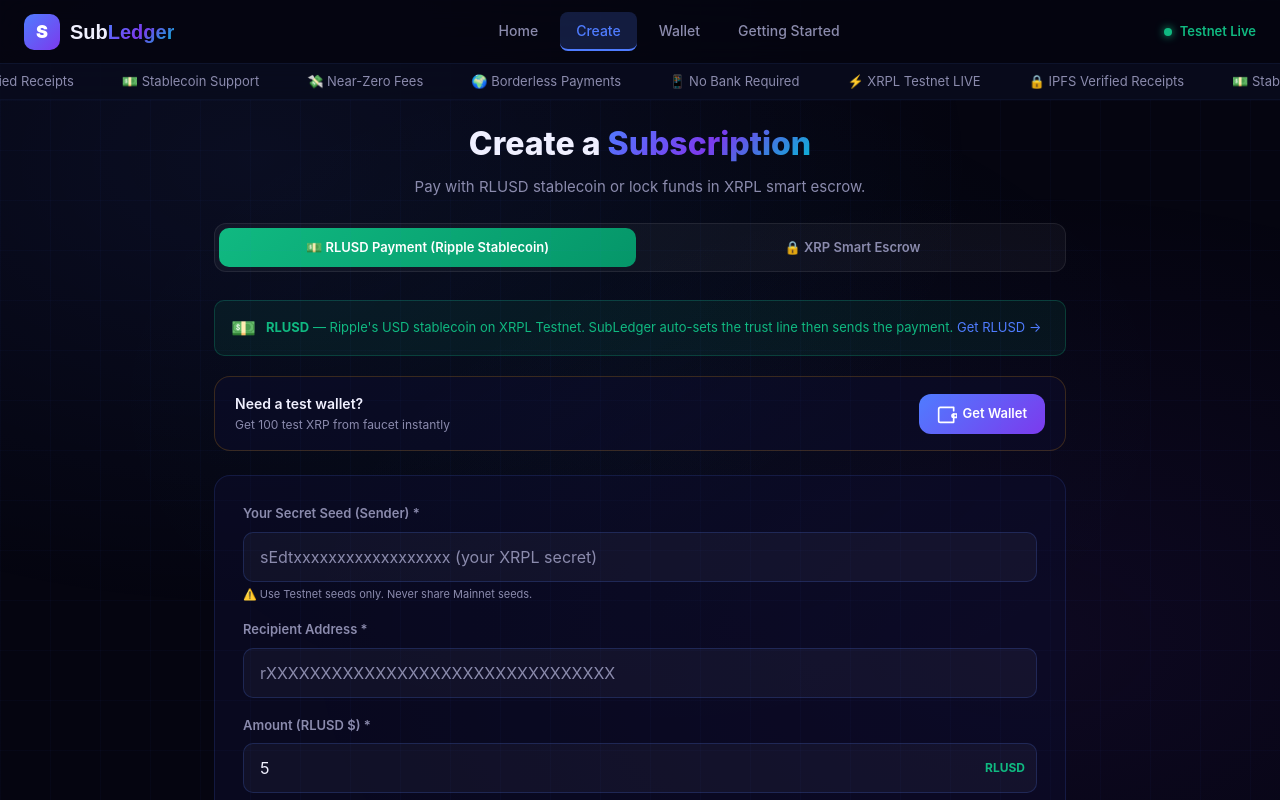
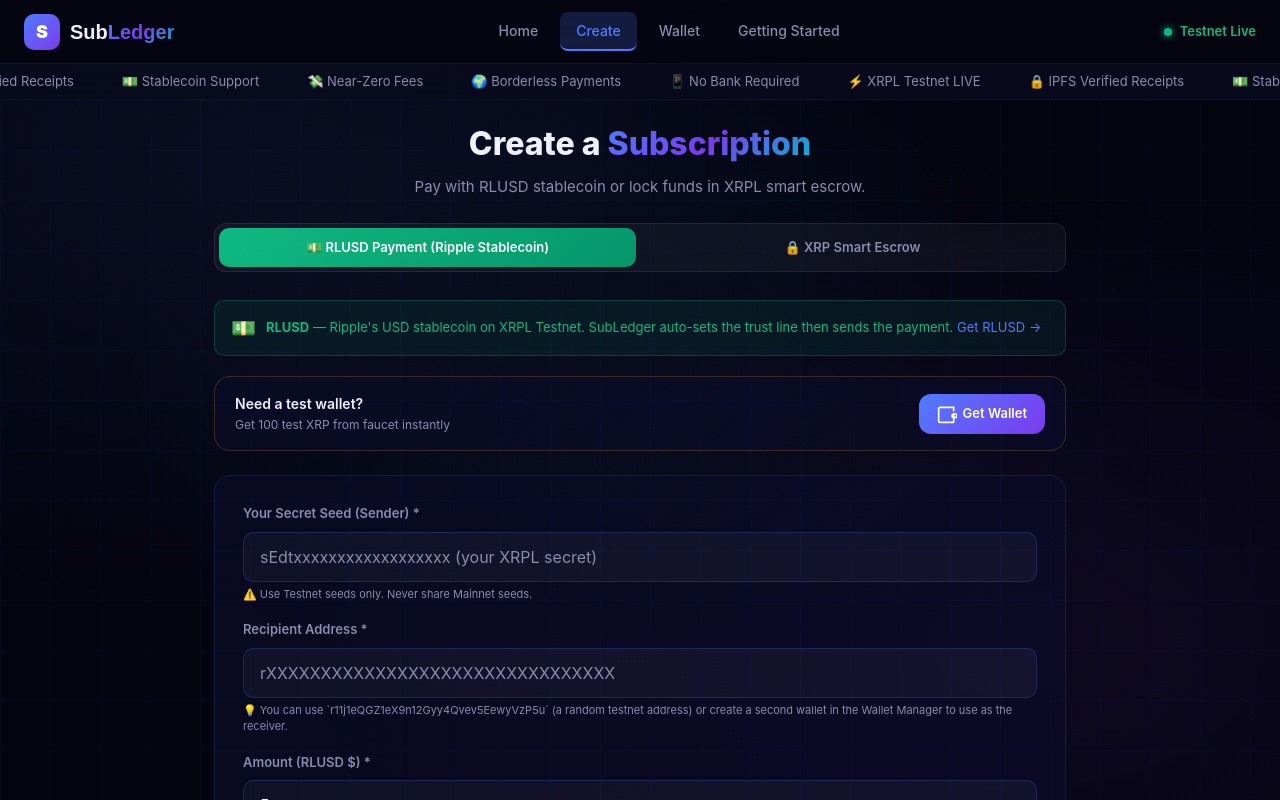
Before and after one commit to pushpakumar02/subledger, a Next.js app: page /create in a window 1280 px wide. Shown: the top 800 px of the page. Built offline with nearby package versions, Linux system fonts and the light colour scheme.

Commit message:
✨ Add recipient address helper message

```diff
--- a/src/app/create/page.tsx
+++ b/src/app/create/page.tsx
@@ -250,6 +250,9 @@
                             onChange={e => setForm(f => ({ ...f, recipientAddress: e.target.value }))}
                             placeholder="rXXXXXXXXXXXXXXXXXXXXXXXXXXXXXXXX"
                         />
+                        <div style={{ fontSize: "11px", color: "var(--text-secondary)", marginTop: "4px" }}>
+                            💡 You can use `r11j1eQGZ1eX9n12Gyy4Qvev5EewyVzP5u` (a random testnet address) or create a second wallet in the Wallet Manager to use as the receiver.
+                        </div>
                     </div>
 
                     <div style={{ display: "grid", gridTemplateColumns: paymentMode === "rlusd" ? "1fr" : "1fr 1fr", gap: "16px" }}>
```
